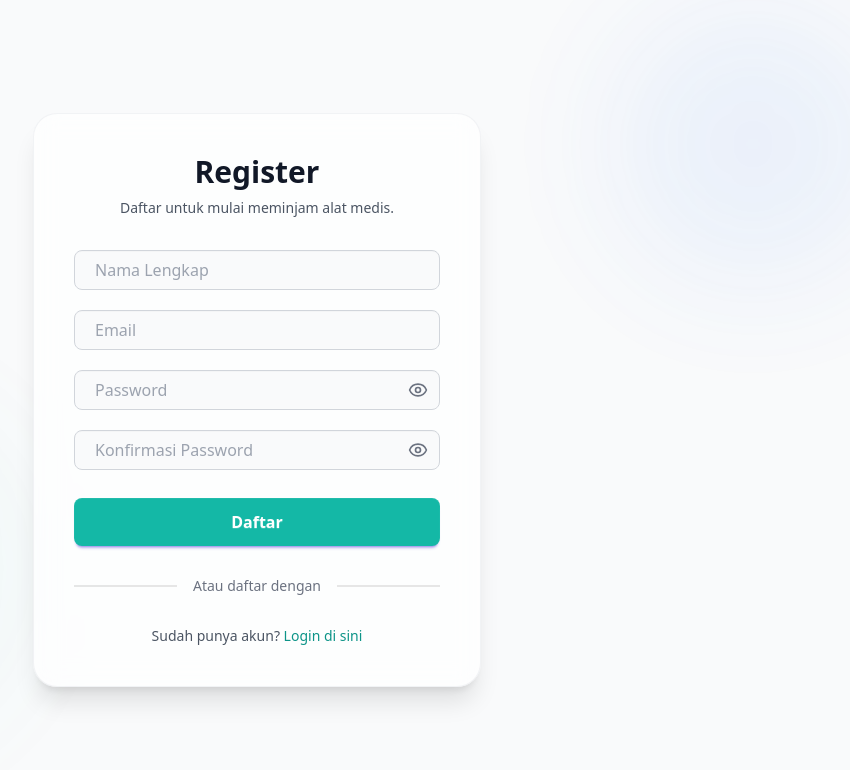
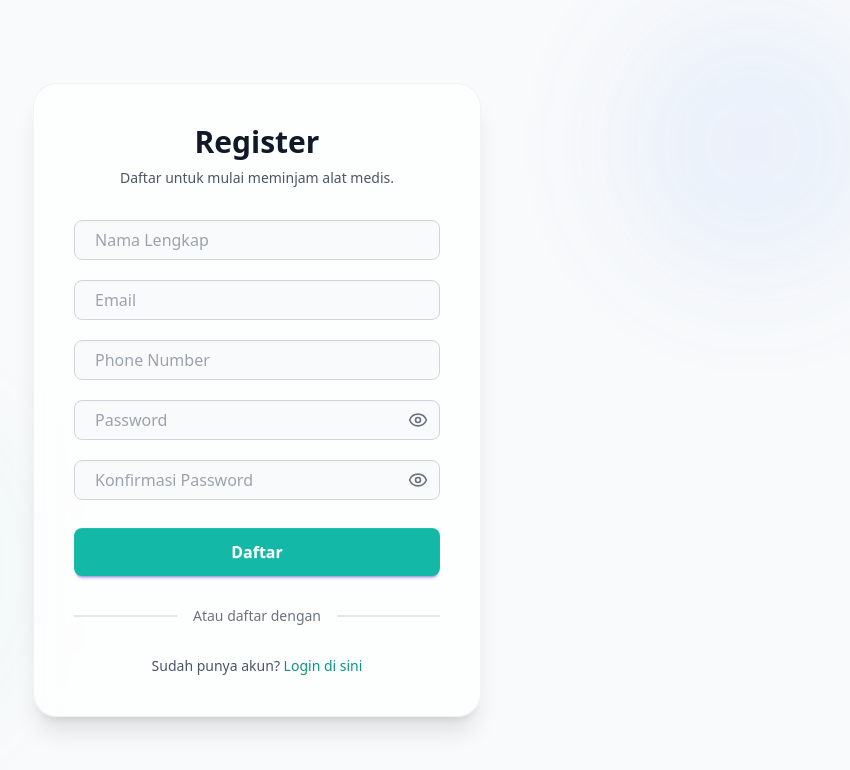
Before and after one commit to mrestuab/medisLink, a React app in the folder frontend/: page /register in a window 1280 px wide. Shown: the top 770 px of the page, without its empty margins (383-1233 px from the left). Built offline with nearby package versions, Linux system fonts and the light colour scheme; the HTML template or start-up script is replaced by a standard one.

Commit message:
form register updated

```diff
--- a/frontend/src/pages/RegisterPage.jsx
+++ b/frontend/src/pages/RegisterPage.jsx
@@ -44,6 +44,15 @@ const RegisterPage = () => {
 
           <div className="relative">
             <input
+              type="number"
+              placeholder="Phone Number"
+              className="input input-bordered w-full pl-5 border-gray-300 rounded-lg bg-gray-50 focus:bg-white focus:border-teal-500 "
+              required
+            />
+          </div>
+
+          <div className="relative">
+            <input
               type={showPassword ? "text" : "password"}
               placeholder="Password"
               className="input input-bordered border-gray-300 rounded-lg w-full pl-5 bg-gray-50 focus:bg-white focus:border-teal-500"
@@ -74,8 +83,7 @@ const RegisterPage = () => {
             </button>
           </div>
 
-          {/* 6. Tombol Submit (Diubah untuk Registrasi) */}
-          <div className="pt-2"> {/* Tambahan padding atas */}
+          <div className="pt-2">
             <button
               type="submit"
               className="btn btn-primary w-full bg-teal-500 rounded-lg hover:bg-teal-600 border-none text-white font-semibold text-base h-12"
```
